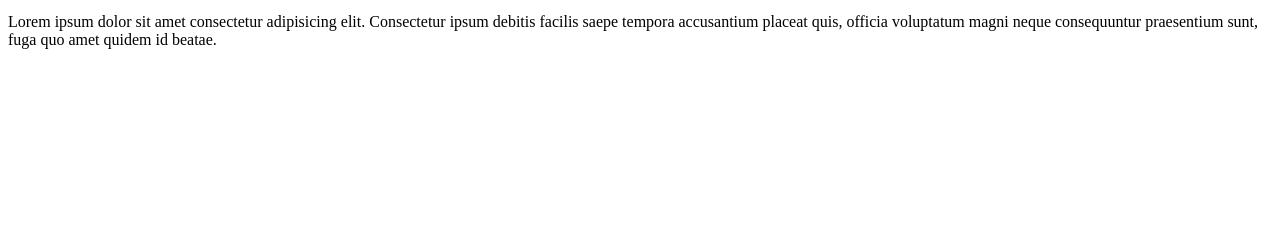
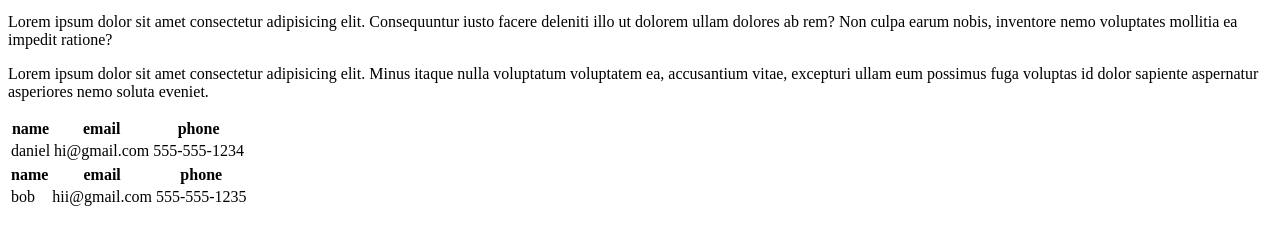
Before and after one commit to danny-h10/simple_travel_site, a plain HTML site: page index.html in a window 1280 px wide. Shown: the part 119-364 px from the top of the page. Drawn offline with Linux system fonts and the light colour scheme.

Commit message:
added data

```diff
--- a/index.html
+++ b/index.html
@@ -19,7 +19,38 @@
             </li>
         </ul>
         </nav>
-        Lorem ipsum dolor sit amet consectetur adipisicing elit. Consectetur ipsum debitis facilis saepe tempora accusantium placeat quis, officia voluptatum magni neque consequuntur praesentium sunt, fuga quo amet quidem id beatae.
+
        </header>
+       <section>
+
+        <p>Lorem ipsum dolor sit amet consectetur adipisicing elit. Consequuntur iusto facere deleniti illo ut dolorem ullam dolores ab rem? Non culpa earum nobis, inventore nemo voluptates mollitia ea impedit ratione?</p>
+        <p>Lorem ipsum dolor sit amet consectetur adipisicing elit. Minus itaque nulla voluptatum voluptatem ea, accusantium vitae, excepturi ullam eum possimus fuga voluptas id dolor sapiente aspernatur asperiores nemo soluta eveniet.</p>
+    </section>
+    <section>
+        <table>
+            <tr>
+                <th>name</th>
+                <th>email</th>
+                <th>phone</th>
+            </tr>
+            <tr>
+                <td>daniel</td>
+                <td>hi@gmail.com</td>
+                <td>555-555-1234</td>
+            </tr>
+        </table>
+        <table>
+            <tr>
+                <th>name</th>
+                <th>email</th>
+                <th>phone</th>
+            </tr>
+            <tr>
+                <td>bob</td>
+                <td>hii@gmail.com</td>
+                <td>555-555-1235</td>
+            </tr>
+        </table>
+    </section>
 </body>
 </html>
```
